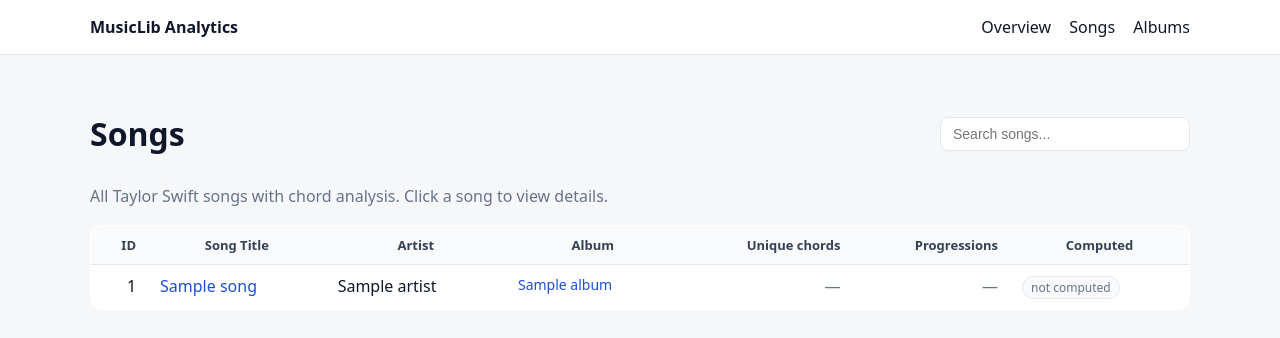
After one commit to gergo225/song_analyser, a Flask app: page /analytics/songs in a window 1280 px wide. The commit adds this page. Shown: the top 338 px of the page. Run offline with Flask 3, Linux system fonts and the light colour scheme; tables that the repository leaves empty hold one stand-in row (values such as "Sample post"); parts of the project's set-up code (start-up, migrations or seed data) failed here and were passed over.

Commit message:
feat(frontend): introduce songs list as primary analytics view with optional album metadata and song-detail links
Reason: prioritize songs over albums in analytics UI

What changed:
- Added /analytics/songs route and songs.html template to render a searchable songs list with optional album metadata
- Updated navigation and breadcrumbs to prioritize songs and link to song details
- Added minimal styling for a clean, DaisyUI-inspired look; backend remains unchanged

Impact:
- User-visible improvement with a song-centric analytics view; no breaking changes to backend

```diff
--- a/musiclib/static/css/style.css
+++ b/musiclib/static/css/style.css
@@ -218,3 +218,43 @@ code {
   height: 10px;
   background: #1d4ed8;
 }
+
+.songs-header-top {
+  display: flex;
+  align-items: center;
+  justify-content: space-between;
+  gap: 16px;
+  margin-bottom: 8px;
+}
+
+@media (max-width: 600px) {
+  .songs-header-top {
+    flex-direction: column;
+    align-items: flex-start;
+  }
+}
+
+.song-search-input {
+  padding: 8px 12px;
+  border: 1px solid var(--border);
+  border-radius: 8px;
+  font-size: 14px;
+  background: var(--card-bg);
+  color: var(--fg);
+  min-width: 250px;
+}
+
+.song-search-input:focus {
+  outline: none;
+  border-color: var(--link);
+  box-shadow: 0 0 0 2px rgba(29, 78, 216, 0.1);
+}
+
+.song-title-cell {
+  font-weight: 500;
+}
+
+.album-cell {
+  color: var(--muted);
+  font-size: 14px;
+}
--- a/musiclib/templates/analytics/index.html
+++ b/musiclib/templates/analytics/index.html
@@ -27,7 +27,7 @@
   <div class="section">
     <div class="section-title-row">
       <h2>Overall</h2>
-      <a class="btn" href="{{ url_for('analytics.albums') }}">Browse albums</a>
+      <a class="btn" href="{{ url_for('analytics.songs') }}">Browse songs</a>
     </div>
 
     {% if overall_summary %}
--- a/musiclib/templates/analytics/song_detail.html
+++ b/musiclib/templates/analytics/song_detail.html
@@ -7,10 +7,9 @@
   <div class="page-header">
     <div>
       <div class="muted">
+        <a href="{{ url_for('analytics.songs') }}">Songs</a>
         {% if album %}
-          <a href="{{ url_for('analytics.album_detail', album_id=album.id) }}">{{ album.title }}</a> /
-        {% else %}
-          <a href="{{ url_for('analytics.albums') }}">Albums</a> /
+          / <a href="{{ url_for('analytics.album_detail', album_id=album.id) }}">{{ album.title }}</a>
         {% endif %}
       </div>
       <h1>{{ song.title }}</h1>
--- /dev/null
+++ b/musiclib/templates/analytics/songs.html
@@ -0,0 +1,89 @@
+{% extends 'base.html' %}
+{% from 'analytics/_components.html' import datetime_text %}
+
+{% block title %}Songs · Analytics{% endblock %}
+
+{% block content %}
+  <div class="page-header">
+    <div class="songs-header-top">
+      <h1>Songs</h1>
+      <input
+        type="text"
+        id="song-search"
+        class="song-search-input"
+        placeholder="Search songs..."
+      />
+    </div>
+    <div class="muted">All Taylor Swift songs with chord analysis. Click a song to view details.</div>
+  </div>
+
+  <table class="data-table sortable">
+    <thead>
+      <tr>
+        <th class="num">ID</th>
+        <th>Song Title</th>
+        <th>Artist</th>
+        <th>Album</th>
+        <th class="num">Unique chords</th>
+        <th class="num">Progressions</th>
+        <th>Computed</th>
+      </tr>
+    </thead>
+    <tbody>
+      {% for row in song_rows %}
+        <tr class="song-row" data-song-title="{{ row.song.title.lower() }}">
+          <td class="num" data-sort="{{ row.song.id }}">{{ row.song.id }}</td>
+          <td class="song-title-cell">
+            <a href="{{ url_for('analytics.song_detail', song_id=row.song.id) }}">{{ row.song.title }}</a>
+          </td>
+          <td>{{ row.artist.name if row.artist else '—' }}</td>
+          <td class="album-cell">
+            {% if row.album %}
+              <a href="{{ url_for('analytics.album_detail', album_id=row.album.id) }}">{{ row.album.title }}</a>
+            {% else %}
+              <span class="muted">—</span>
+            {% endif %}
+          </td>
+          <td class="num" data-sort="{{ row.unique_chords }}">
+            {% if row.has_analytics %}{{ row.unique_chords }}{% else %}<span class="muted">—</span>{% endif %}
+          </td>
+          <td class="num" data-sort="{{ row.progressions }}">
+            {% if row.has_analytics %}{{ row.progressions }}{% else %}<span class="muted">—</span>{% endif %}
+          </td>
+          <td>
+            {% if row.has_analytics %}
+              {{ datetime_text(row.computed_at) }}
+            {% else %}
+              <span class="badge">not computed</span>
+            {% endif %}
+          </td>
+        </tr>
+      {% endfor %}
+    </tbody>
+  </table>
+
+  {% if not song_rows %}
+    <div class="notice" style="margin-top: 16px">
+      No songs found. Scrape or load songs first.
+    </div>
+  {% endif %}
+
+  <script>
+    const searchInput = document.getElementById('song-search');
+    const songRows = document.querySelectorAll('.song-row');
+
+    if (searchInput) {
+      searchInput.addEventListener('input', (e) => {
+        const query = e.target.value.toLowerCase();
+        songRows.forEach((row) => {
+          const songTitle = row.getAttribute('data-song-title');
+          if (songTitle.includes(query)) {
+            row.style.display = '';
+          } else {
+            row.style.display = 'none';
+          }
+        });
+      });
+    }
+  </script>
+{% endblock %}
--- a/musiclib/templates/base.html
+++ b/musiclib/templates/base.html
@@ -15,6 +15,7 @@
         </div>
         <nav class="nav">
           <a href="{{ url_for('analytics.index') }}">Overview</a>
+          <a href="{{ url_for('analytics.songs') }}">Songs</a>
           <a href="{{ url_for('analytics.albums') }}">Albums</a>
         </nav>
       </div>
--- a/musiclib/web/analytics.py
+++ b/musiclib/web/analytics.py
@@ -130,6 +130,55 @@ def index() -> str:
         overall_top_chords=overall_top_chords,
         overall_top_progressions=overall_top_progressions,
     )
+
+
+@analytics_bp.get("/songs")
+def songs() -> str:
+    rows = db.session.execute(
+        select(Song, Artist, Album)
+        .join(Artist, Song.artist_id == Artist.id)
+        .outerjoin(Album, Song.album_id == Album.id)
+        .order_by(Song.title)
+    ).all()
+
+    songs_list: list[Song] = [r[0] for r in rows]
+    metadata: dict[int, tuple[Artist, Album | None]] = {
+        r[0].id: (r[1], r[2]) for r in rows
+    }
+
+    if songs_list:
+        song_ids = [s.id for s in songs_list]
+        cached_songs = db.session.execute(
+            select(CachedAnalyticsMetadata).where(
+                CachedAnalyticsMetadata.subject_type == "song",
+                CachedAnalyticsMetadata.metric == "chord_analytics.song",
+                CachedAnalyticsMetadata.subject_id.in_(song_ids),
+            )
+        ).scalars().all()
+    else:
+        cached_songs = []
+
+    cached_by_song_id = {m.subject_id: m for m in cached_songs}
+
+    song_rows: list[dict[str, Any]] = []
+    for song in songs_list:
+        artist, album = metadata.get(song.id, (None, None))
+        cached = cached_by_song_id.get(song.id)
+        payload_data = _safe_json_loads(cached.payload) if cached else {}
+
+        song_rows.append(
+            {
+                "song": song,
+                "artist": artist,
+                "album": album,
+                "unique_chords": len(payload_data.get("unique_chords", [])),
+                "progressions": len(payload_data.get("progressions", [])),
+                "computed_at": cached.computed_at_utc if cached else None,
+                "has_analytics": cached is not None,
+            }
+        )
+
+    return render_template("analytics/songs.html", song_rows=song_rows)
 
 
 @analytics_bp.get("/albums")
```
